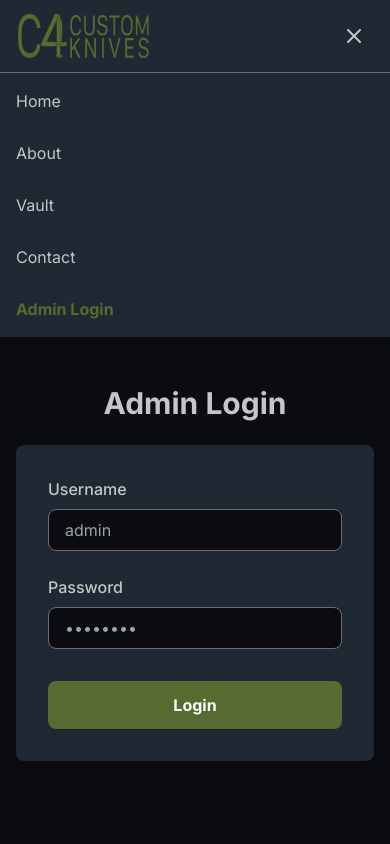
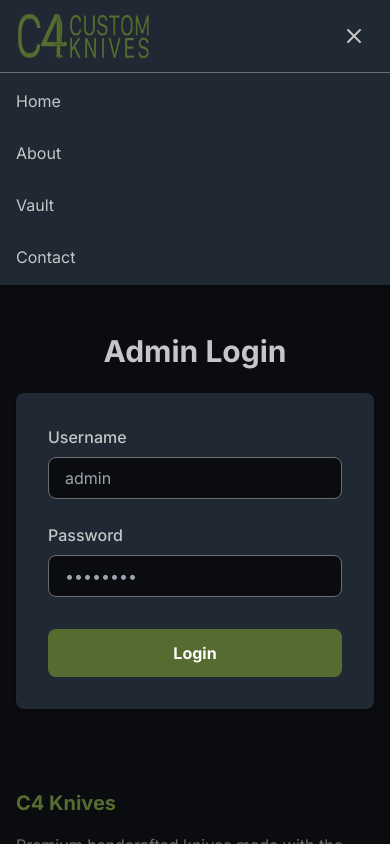
Before and after one commit to caleb-cargill/C4Knives, a React (Create React App) app in the folder client/: page /login in a window 390 px wide. Both pictures are taken after a click on the button "Toggle menu". Shown: the top 844 px of the page. Built offline with nearby package versions, Linux system fonts and the light colour scheme; no server answers.

Commit message:
Remove login from mobile menu

```diff
--- a/client/src/components/Header.js
+++ b/client/src/components/Header.js
@@ -115,7 +115,7 @@ const Header = () => {
             >
               Contact
             </Link>
-            {isAuthenticated ? (
+            {isAuthenticated && (
               <>
                 <Link
                   to="/admin"
@@ -131,14 +131,6 @@ const Header = () => {
                   Logout
                 </button>
               </>
-            ) : (
-              <Link
-                to="/login"
-                className={`${isActive('/login')} block py-2 transition-colors`}
-                onClick={closeMenu}
-              >
-                Admin Login
-              </Link>
             )}
           </div>
         </div>
```
